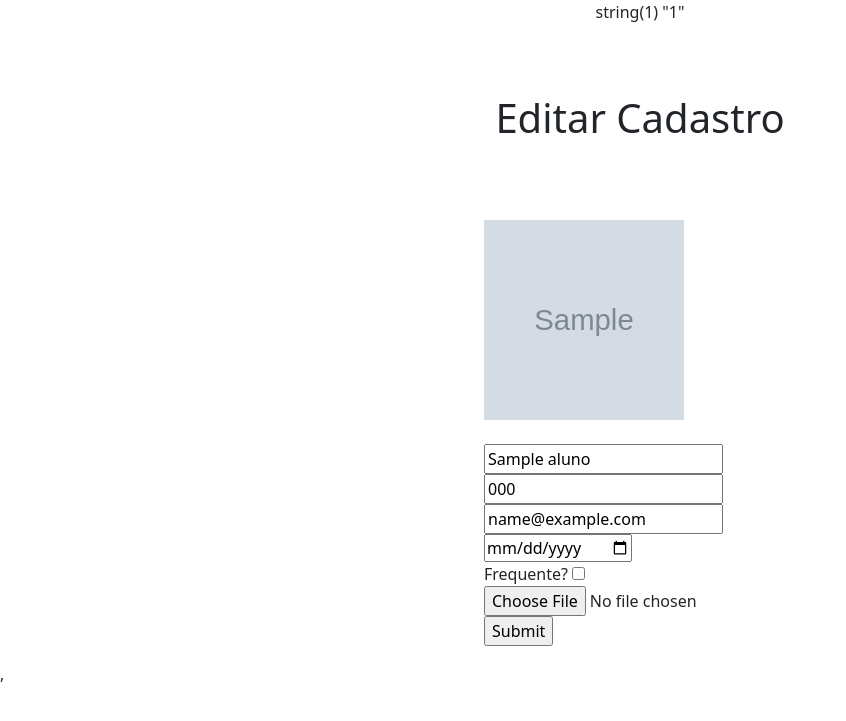
After one commit to MarciaCondarco/chamadinha, a PHP site: page /formulario-editar.php?id_aluno_alterar=1 in a window 1280 px wide. The commit adds this page. Shown: the top 721 px of the page, without its empty margins (0-846 px from the left). Run offline with PHP 8.4, Linux system fonts and the light colour scheme; tables that the repository leaves empty or names only in its code hold one stand-in row (values such as "Sample post"); grey boxes marked "Sample" are stand-in pictures.

Commit message:
editando as informações dos alunos do banco

```diff
--- /dev/null
+++ b/formulario-editar.php
@@ -0,0 +1,59 @@
+<link href="https://cdn.jsdelivr.net/npm/bootstrap@5.3.3/dist/css/bootstrap.min.css" rel="stylesheet" integrity="sha384-QWTKZyjpPEjISv5WaRU9OFeRpok6YctnYmDr5pNlyT2bRjXh0JMhjY6hW+ALEwIH" crossorigin="anonymous">
+<style>
+    .formulario {
+        display: flex;
+        flex-direction: column;
+        align-items: center;
+        justify-content: center;
+        gap: 70px;
+    }
+    img{
+        width: 200px;
+        height: 200px;
+    }
+
+</style>
+<section class="linha-formulario">
+    <div class="formulario" class="text-center">
+
+        <?php
+        $id_aluno_alterar = $_GET['id_aluno_alterar'];
+
+        var_dump($id_aluno_alterar);
+        ?>
+        <h1>Editar Cadastro</h1>
+        <?php
+
+        // variavel global GET guarda as informações na variavel id_aluno
+        $id_aluno_alterar = $_GET['id_aluno_alterar'];
+
+        $dsn = 'mysql:dbname=db_chamadinha;host=127.0.0.1';
+        $user = 'root';
+        $password = '';
+
+        // PDO é a biblioteca é o caminho que faço
+        $banco = new PDO($dsn, $user, $password);
+
+        $select = 'SELECT tb_info_alunos.*, tb_alunos.nome FROM tb_info_alunos INNER JOIN tb_alunos ON tb_alunos.Id_alunos = tb_info_alunos.id WHERE tb_info_alunos.id=' . $id_aluno_alterar;
+
+        // query é um script de consulta
+        $dados = $banco->query($select)->fetch();
+        ?>
+
+
+        <form action="./aluno-editar.php" method="POST">
+            <img src="./img/<?php echo $dados['img']?>" alt="foto usuario"><br>
+            <input type="hidden" placeholder="id" name="id" value="<?php echo $dados['id'] ?>"><br>
+            <input type="text" placeholder="nome" name="nome" value="<?php echo $dados['nome'] ?>"><br>
+            <input type="number" placeholder="Telefone" name="telefone" value="<?php echo $dados['telefone'] ?>"><br>
+            <input type="email" placeholder="Email" name="email" value="<?php echo $dados['email'] ?>"><br>
+            <input type="date" placeholder="Nascimento" name="nascimento" value="<?php echo $dados['nascimento'] ?>"><br>
+            <div>
+                <label>Frequente?</label>
+                <input type="checkbox" placeholder="Frequente" name="frequente"><br>
+            </div>
+            <input type="file" accept="imagem/*" name="img"><br>
+            <input type="submit">
+        </form>
+    </div>
+</section>,
--- a/formulario.php
+++ b/formulario.php
@@ -25,4 +25,4 @@
             <input type="submit">
         </form>
     </div>
-</section>
+</section>,
--- a/index.php
+++ b/index.php
@@ -51,7 +51,7 @@ $resultado = $banco->query($select)->fetchAll();
                 </td>
                 <td>
                     <a href="./ficha.php?id_aluno=<?php echo $linha['Id_alunos'] ?>" class="btn btn-primary">Abrir</a>
-                    <a href="#" class="btn btn-warning">Editar</a>
+                    <a href="./formulario-editar.php?id_aluno_alterar=<?php echo $linha['Id_alunos'] ?>" class="btn btn-warning">Editar</a>
                     <a href="./aluno-deletar.php?id=<?php echo $linha['Id_alunos'] ?>" class="btn btn-danger">Excluir</a>
                     <!-- da esquerda do ? é arquivo , da direita é variavel -->
                 </td>
```
Also changed, not shown: aluno-editar.php (added, +34 -0 lines).
